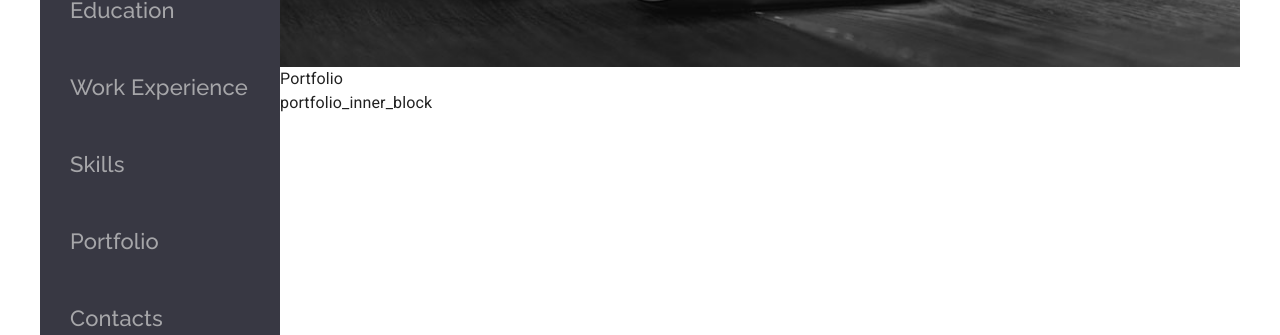
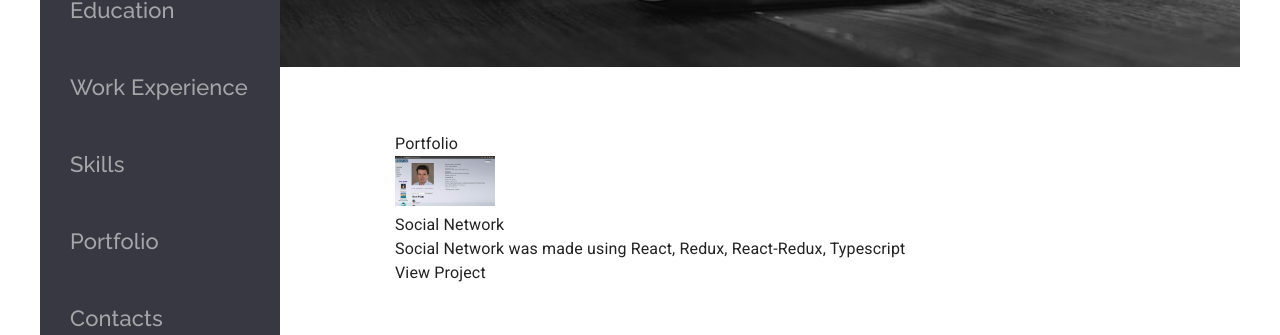
Before and after one commit to mytrofanov/resume6, a React (Create React App) app: page / in a window 1280 px wide. Shown: the part 377-712 px from the top of the page. Built offline with nearby package versions, Linux system fonts and the light colour scheme.

Commit message:
Начинаю делать Портфолио

```diff
--- a/src/App.js
+++ b/src/App.js
@@ -4,6 +4,7 @@ import ScopedCssBaseline from '@material-ui/core/ScopedCssBaseline';
 
 import {Navbar} from "./components/navbar/Navbar";
 import {Header} from "./components/header/Header";
+import {Portfolio} from "./components/portfolio/Portfolio";
 
 export default function App() {
     return (
@@ -16,12 +17,7 @@ export default function App() {
 
                     <Header/>
 
-                    <div className="portfolio_block" id="portfolio_block">
-                        <span className="portfolio_block_span">Portfolio</span>
-                        <div className="portfolio_inner_block">
-                            portfolio_inner_block
-                        </div>
-                    </div>
+                  <Portfolio/>
 
                 </div>
 
--- /dev/null
+++ b/src/components/portfolio/Portfolio.js
@@ -0,0 +1,22 @@
+import React from 'react'
+import s from './Portfolio.module.css'
+import samurai from '/src/images/samurai.jpg'
+
+
+export const Portfolio = () => {
+        return (
+        <div className={s.PortfolioBlock}>
+
+            Portfolio
+
+            <div className={s.resume} id="resume">
+                <img src={samurai} className={s.samurai} id="samurai" alt="Социальная сеть"/>
+                <div className={s.name}>Social Network</div>
+                <div className={s.description}>Social Network was made using React, Redux, React-Redux, Typescript </div>
+                <div className={s.reference}>View Project </div>
+            </div>
+
+        </div>
+    )
+
+}
--- /dev/null
+++ b/src/components/portfolio/Portfolio.module.css
@@ -0,0 +1,8 @@
+.PortfolioBlock {
+    padding-top: 65px;
+    padding-left: 115px;
+}
+.samurai {
+    width: 100px;
+    height: auto;
+}
```
Also changed, not shown: src/components/portfolio/data.js (added, +20 -0 lines), src/images/landing.jpg (added), src/images/samurai.jpg (added).
